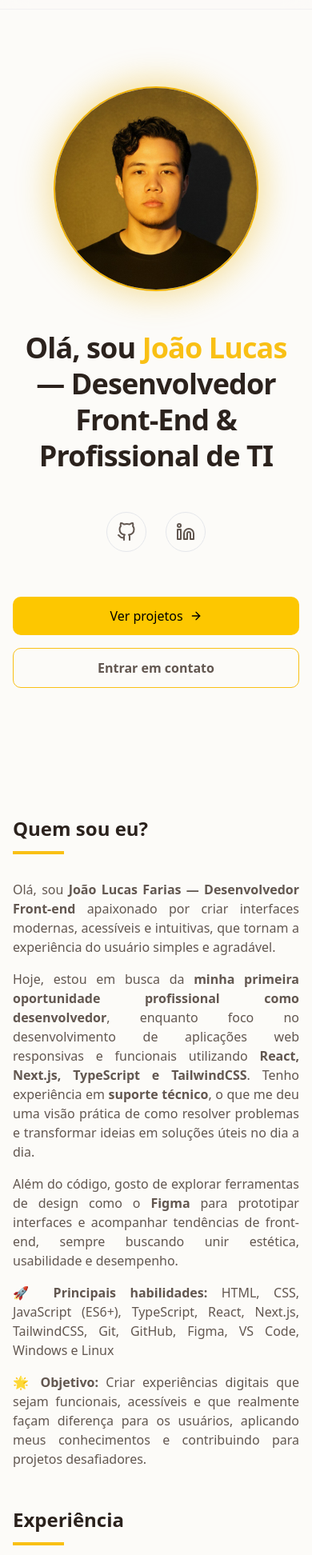
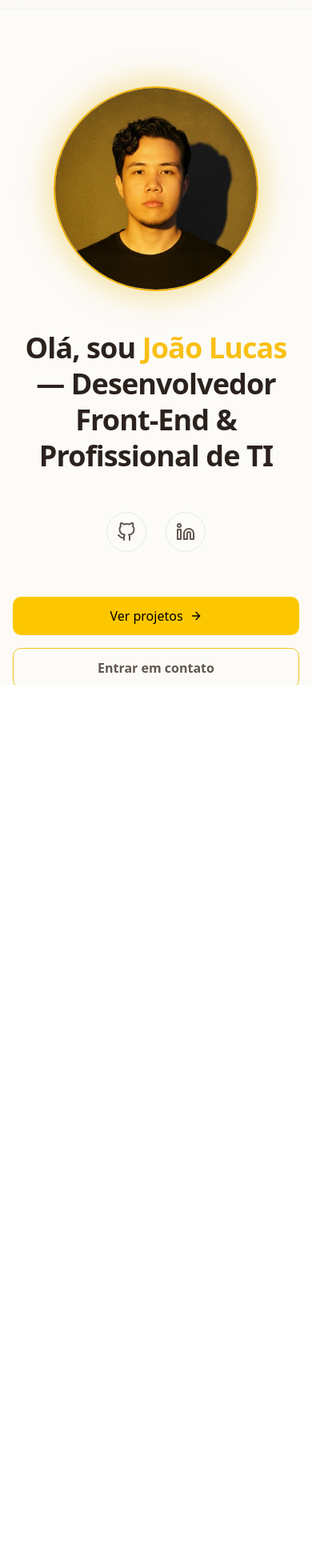
Before and after one commit to jotalucasfarias/meu-portfolio, a React (Vite) app: page / in a window 390 px wide. Shown: the part 53-1997 px from the top of the page at 80% size. After the commit the page ends 909 px from the top, so only its background shows below. Built offline with nearby package versions, Linux system fonts and the light colour scheme.

Commit message:
feat: ajustar layout e responsividade das seções; adicionar scroll snapping e reorganizar componentes

```diff
--- a/src/App.tsx
+++ b/src/App.tsx
@@ -7,17 +7,33 @@ import Projects from './components/Projects/Projects';
 import Skills from './components/Skills/Skills';
 export default function App() {
   return (
-    <div className=" bg-[#FCFBF8] dark:bg-[#0a0a0a] transition-colors duration-500">
+    <div className="bg-[#FCFBF8] dark:bg-[#0a0a0a] transition-colors duration-500">
       <Header />
-
-        <main>
+      {/*
+        Adicionamos as classes 'snap-y' e 'snap-mandatory' ao elemento 'main' para ativar o scroll snapping vertical obrigatório.
+        Cada seção recebe 'snap-start' e 'min-h-screen' para garantir que ocupe a tela inteira e "grude" ao rolar.
+      */}
+      <main className="snap-y snap-mandatory h-screen overflow-y-scroll">
+        <section className="snap-start ">
           <HeroBanner />
+        </section>
+        <section className="snap-start">
           <About />
+        </section>
+        <section className="snap-start ">
           <Skills />
+        </section>
+        <section className="snap-start ">
           <Projects />
+        </section>
+        <section className="snap-start ">
           <Contact />
-        </main>
-      <Footer />
+        </section>
+        {/* Footer agora é uma seção snap, aparecendo apenas ao final do scroll */}
+        <section className="snap-start">
+          <Footer />
+        </section>
+      </main>
     </div>
   );
 }
--- a/src/components/HeroBanner/HeroBanner.tsx
+++ b/src/components/HeroBanner/HeroBanner.tsx
@@ -12,7 +12,7 @@ export default function HeroBanner() {
     <section
       id="home"
       ref={ref}
-      className="min-h-[calc(90vh-16px)] flex items-center justify-center py-24 md:py-32 transition-colors duration-700"
+      className=" flex items-center justify-center py-24 md:py-32 transition-colors duration-700"
     >
       <div className="container mx-auto px-4 sm:px-6 lg:px-24 w-full">
         <div className="grid grid-cols-1 md:grid-cols-2 gap-12 items-center justify-center">
@@ -91,6 +91,7 @@ export default function HeroBanner() {
             </div>
           </div>
         </div>
+
       </div>
     </section>
   );
--- a/src/components/Projects/Projects.tsx
+++ b/src/components/Projects/Projects.tsx
@@ -19,7 +19,7 @@ export default function Projects() {
     <section
       id="projects"
       ref={ref}
-      className="min-h-screen py-24 md:py-32 transition-colors duration-700"
+      className=" py-24 md:py-32 transition-colors duration-700"
     >
       <div className="container mx-auto px-4 sm:px-6 lg:px-24">
         {/* Cabeçalho da Seção */}
```
